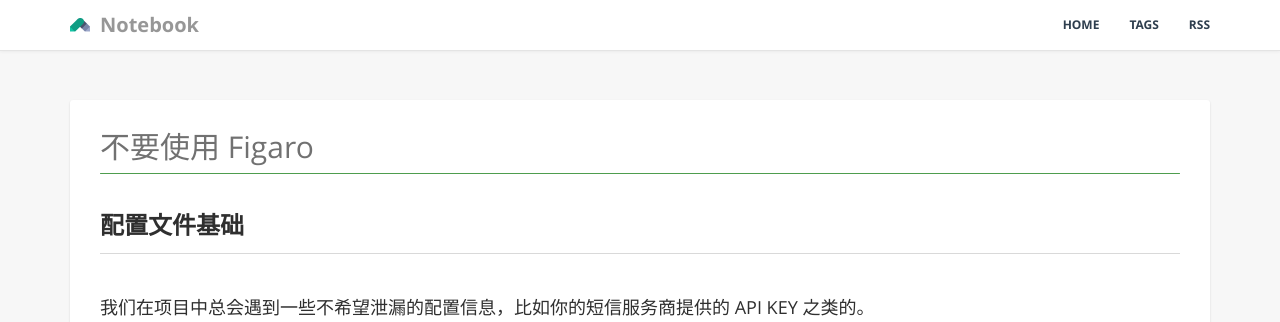
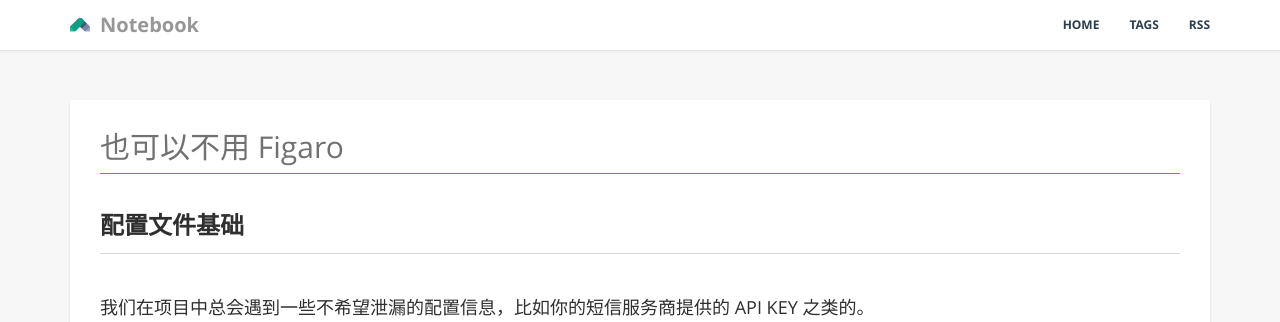
Before and after one commit to GiaoGiaoCat/GiaoGiaoCat.github.io, a Jekyll site: the page built from _posts/201609/2016-09-18-do-not-use-figaro.md, in a window 1280 px wide and 900 px high. Shown: the top 322 px of the window. Built offline with Jekyll 4.4.1, drawn with Linux system fonts in a browser that asks for light colours.

Commit message:
update title

```diff
--- a/_posts/201609/2016-09-18-do-not-use-figaro.md
+++ b/_posts/201609/2016-09-18-do-not-use-figaro.md
@@ -1,6 +1,6 @@
 ---
 layout: post
-title:  "不要使用 Figaro"
+title:  "也可以不用 Figaro"
 date:   2016-09-18 10:30:00
 categories: rails
 tags: tip
```
